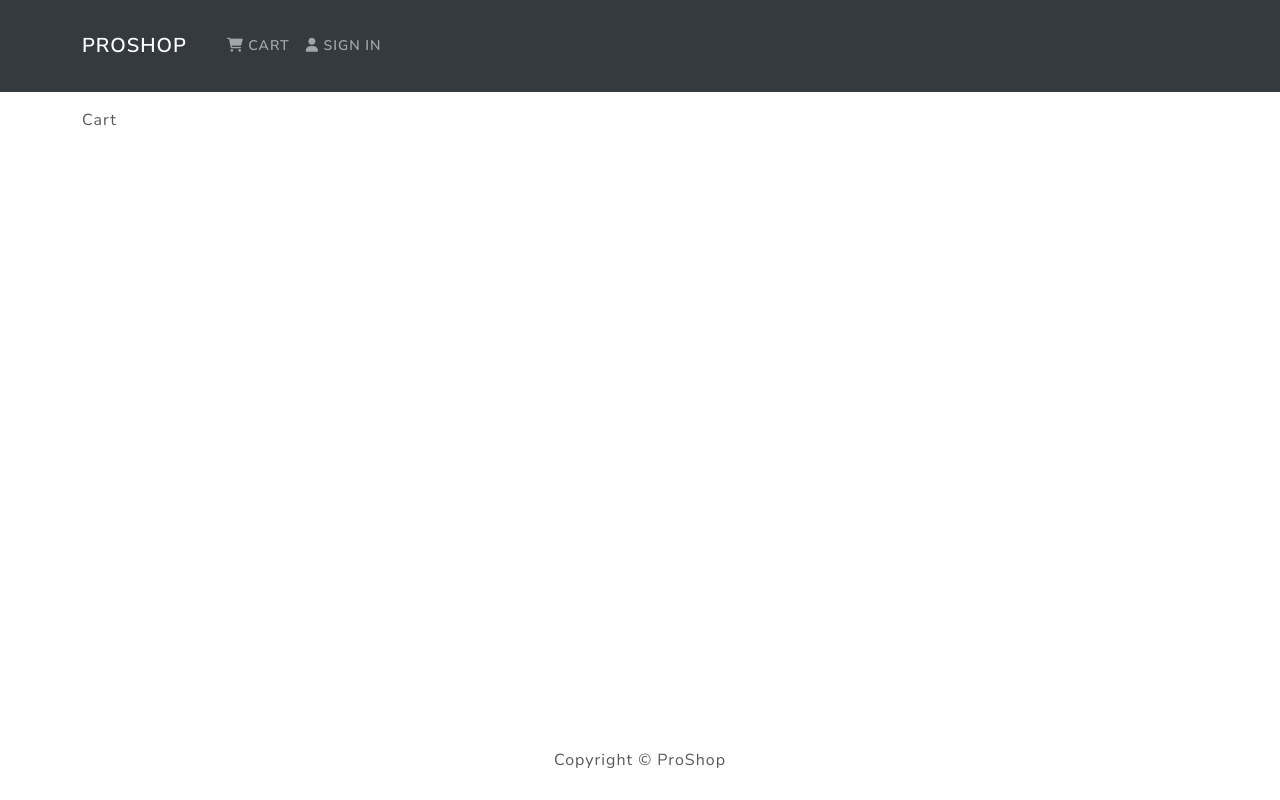
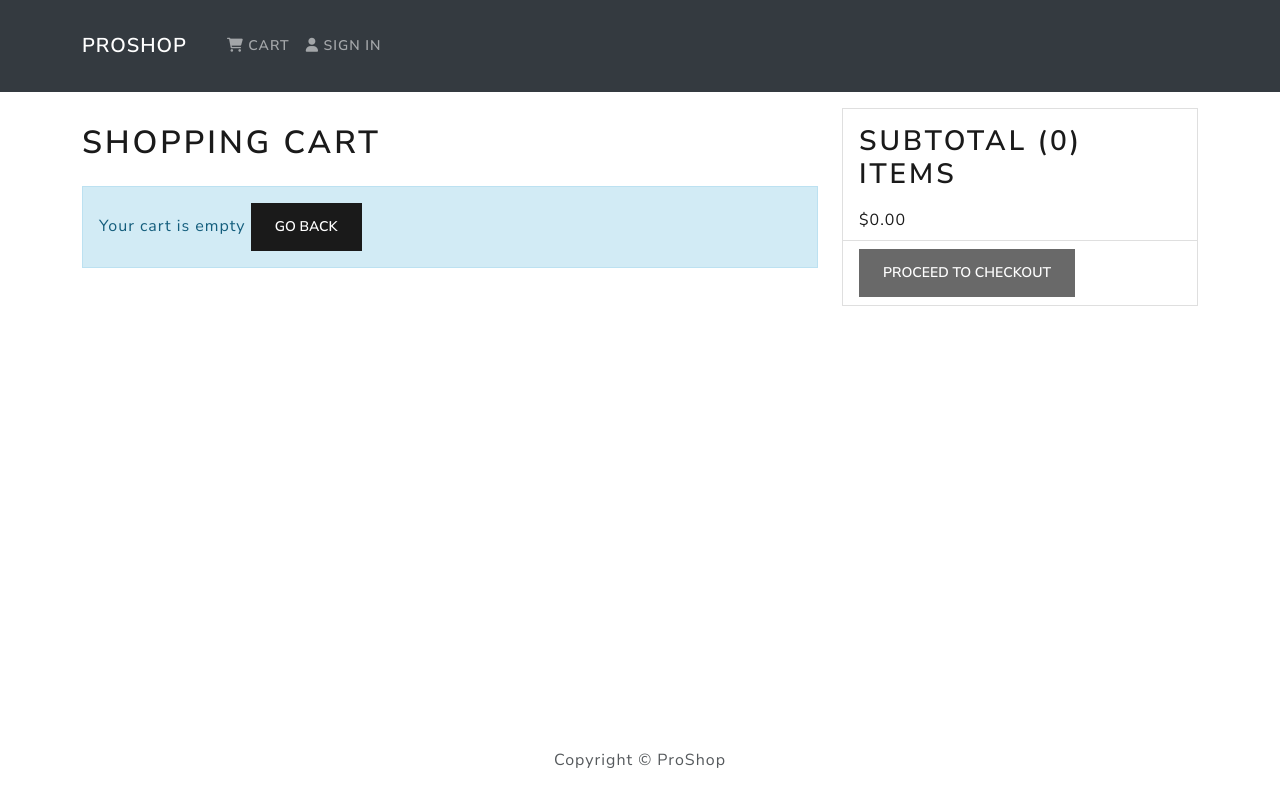
Before and after one commit to ascty345/mern-ecommerce-shop, a React (Create React App) app in the folder frontend/: page /cart in a window 1280 px wide. Built offline with nearby package versions, Linux system fonts and the light colour scheme.

Commit message:
create Card Screen

```diff
--- a/frontend/src/index.css
+++ b/frontend/src/index.css
@@ -4,6 +4,16 @@
 
 h3 {
   padding: 1rem 0;
+}
+
+h1 {
+  font-size: 1.8rem;
+  padding: 1rem 0;
+}
+
+h2 {
+  font-size: 1.4rem;
+  padding: 0.5rem 0;
 }
 
 .rating span {
--- a/frontend/src/screens/CartScreen.js
+++ b/frontend/src/screens/CartScreen.js
@@ -17,15 +17,109 @@
   const cart = useSelector((state) => state.cart)
   const { cartItems } = cart
 
-  console.log(cartItems)
-
+  // This part could be better if we put addTocart function in productScreen
   useEffect(() => {
     if (productId) {
       dispatch(addToCart(productId, qty))
     }
   }, [dispatch, productId, qty])
 
-  return <div>Cart</div>
+  const removeFromCartHandler = (id) => {
+    console.log('remove')
+  }
+
+  const checkoutHandler = () => {
+    console.log('Checkout')
+    navigate('/login?redirect=shipping')
+  }
+
+  return (
+    <Row>
+      <Col md={8}>
+        <h1>Shopping Cart</h1>
+        {cartItems.length === 0 ? (
+          <Message>
+            Your cart is empty{' '}
+            <Button
+              onClick={() => {
+                navigate(-1)
+              }}>
+              Go Back
+            </Button>
+          </Message>
+        ) : (
+          <ListGroup variant='flush'>
+            {cartItems.map((item) => (
+              <ListGroup.Item key={item.product}>
+                <Row>
+                  <Col md={2}>
+                    <Image src={item.image} fluid rounded />
+                  </Col>
+                  <Col md={3}>
+                    <Link to={`/product/${item.product}`}>{item.name}</Link>
+                  </Col>
+                  <Col md={2}>${item.price}</Col>
+                  <Col md={2}>
+                    <Form.Control
+                      as='select'
+                      className='form-select'
+                      style={{ padding: '0.25rem' }}
+                      value={item.qty}
+                      onChange={(e) =>
+                        dispatch(
+                          addToCart(item.product, Number(e.target.value))
+                        )
+                      }>
+                      {[...Array(item.countInStock).keys()].map((x) => (
+                        <option key={x + 1} value={x + 1}>
+                          {x + 1}
+                        </option>
+                      ))}
+                    </Form.Control>
+                  </Col>
+                  <Col md={2}>
+                    <Button
+                      type='button'
+                      variant='light'
+                      onClick={() => {
+                        removeFromCartHandler(item.product)
+                      }}>
+                      <i className='fas fa-trash'></i>
+                    </Button>
+                  </Col>
+                </Row>
+              </ListGroup.Item>
+            ))}
+          </ListGroup>
+        )}
+      </Col>
+      <Col md={4}>
+        <Card>
+          <ListGroup variant='flush'>
+            <ListGroup.Item>
+              <h2>
+                Subtotal ({cartItems.reduce((acc, item) => acc + item.qty, 0)})
+                items
+              </h2>
+              $
+              {cartItems
+                .reduce((acc, item) => acc + item.qty * item.price, 0)
+                .toFixed(2)}
+            </ListGroup.Item>
+            <ListGroup.Item>
+              <Button
+                type='button'
+                className='btn-block'
+                disabled={cartItems.length === 0}
+                onClick={checkoutHandler}>
+                Proceed To Checkout
+              </Button>
+            </ListGroup.Item>
+          </ListGroup>
+        </Card>
+      </Col>
+    </Row>
+  )
 }
 
 export default CartScreen
--- a/frontend/src/screens/ProductScreen.js
+++ b/frontend/src/screens/ProductScreen.js
@@ -85,8 +85,7 @@
                           as='select'
                           className='form-select'
                           value={qty}
-                          onChange={(e) => setQty(e.target.value)}
-                        >
+                          onChange={(e) => setQty(e.target.value)}>
                           {[...Array(product.countInStock).keys()].map((x) => (
                             <option key={x + 1} value={x + 1}>
                               {x + 1}
@@ -103,8 +102,7 @@
                     onClick={addToCartHandler}
                     className='w-100'
                     type='button'
-                    disabled={product.countInStock === 0}
-                  >
+                    disabled={product.countInStock === 0}>
                     Add To Cart
                   </Button>
                 </ListGroup.Item>
```
